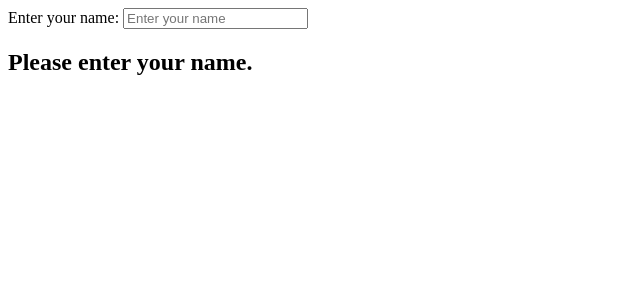
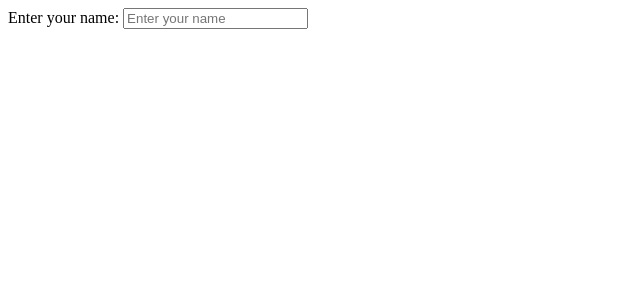
Before and after one commit to acciojob/personal-greeting-Anna-012, a React app: page / in a window 1280 px wide. Shown: the top 300 px of the page, without its empty margins (0-640 px from the left). Built offline with nearby package versions, Linux system fonts and the light colour scheme.

Commit message:
Update App.js
6th commit

```diff
--- a/src/components/App.js
+++ b/src/components/App.js
@@ -19,11 +19,7 @@ const App = () => {
         value={name}
         onChange={handleInputChange}
       />
-      {/* Always render a message to avoid empty states */}
-      <h2>
-        {name.trim() ? `Hello name!` : "Please enter your name."}
-
-      </h2>
+      {name.trim() && <h2>Hello {name.trim()}!</h2>}
     </div>
   );
 };
```
